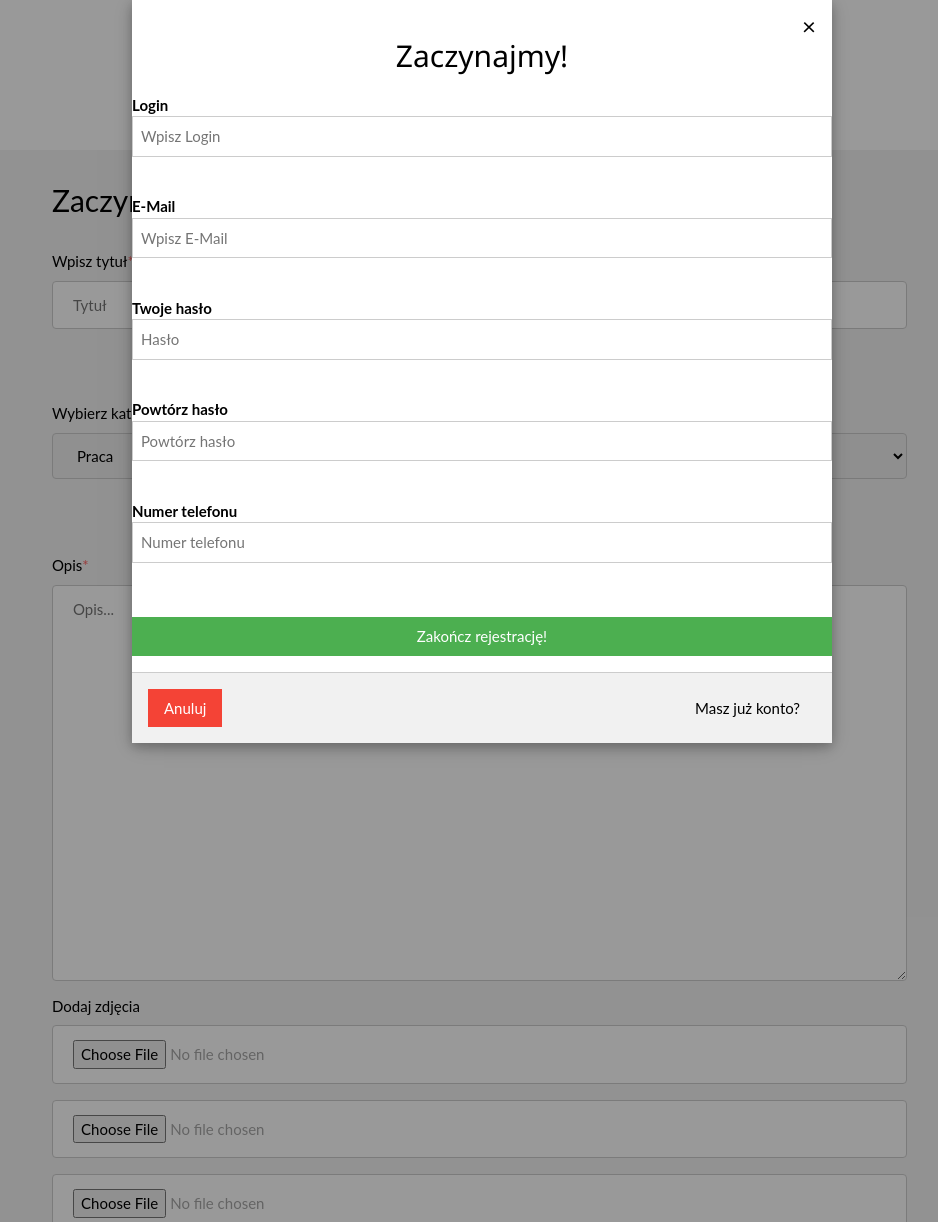
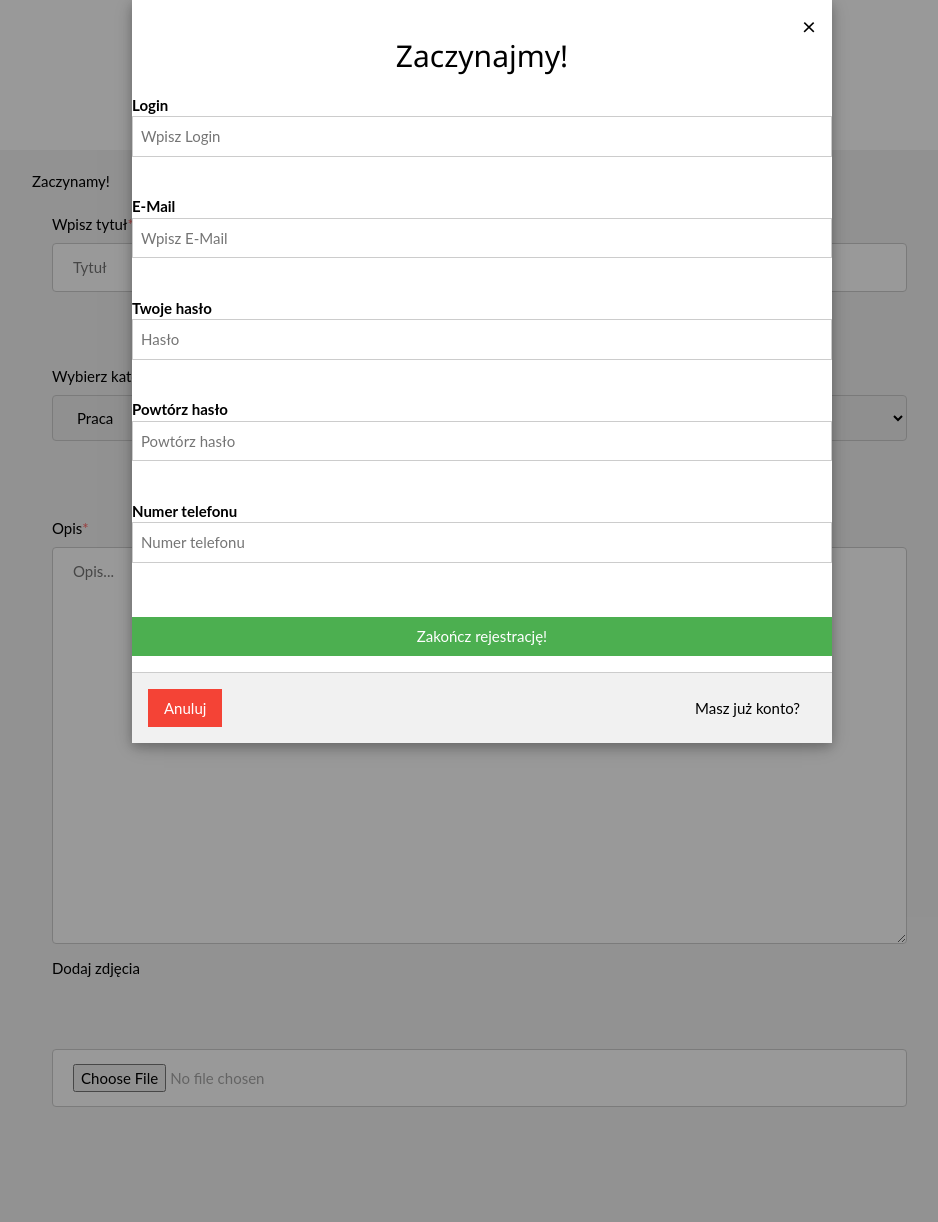
Before and after one commit to D3XT3RR/ette1, a PHP site: page /announAdd.php in a window 1280 px wide. Shown: the part 100-1322 px from the top of the page, without its empty margins (158-1096 px from the left). Run offline with PHP 8.4, Linux system fonts and the light colour scheme; data that the repository does not hold is empty; some web fonts are replaced.

Commit message:
Update style/announAdd.css

```diff
--- a/style/announAdd.css
+++ b/style/announAdd.css
@@ -1,21 +1,10 @@
-form{
+section{
 	width: 100%;
+    height: 120vh;
 }
 
-section{
-    min-height: 120vh;
-}
 
-section  label{
-	width: 95%;
-    padding: 12px 20px;
-    margin: 8px 0;
-	font-size: 30px;
-	line-height: 2em;
-	border-radius: 1em;
-	text-align: center;
 
-}
 
 
 
@@ -93,3 +82,8 @@
     border-radius: 4px;
     cursor: pointer;
 }
+
+#img-upload{
+    height: 200px;
+    width: auto;
+}
```
